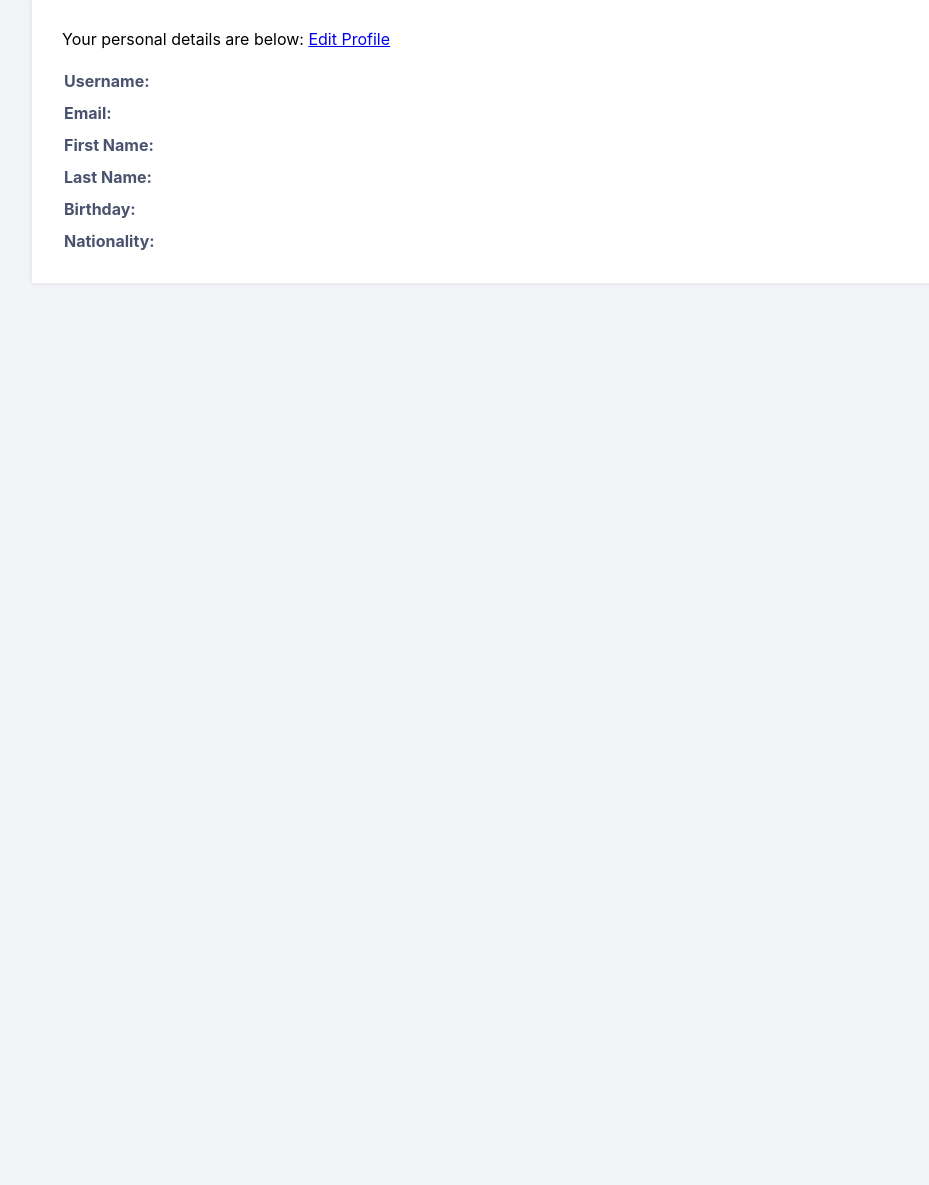
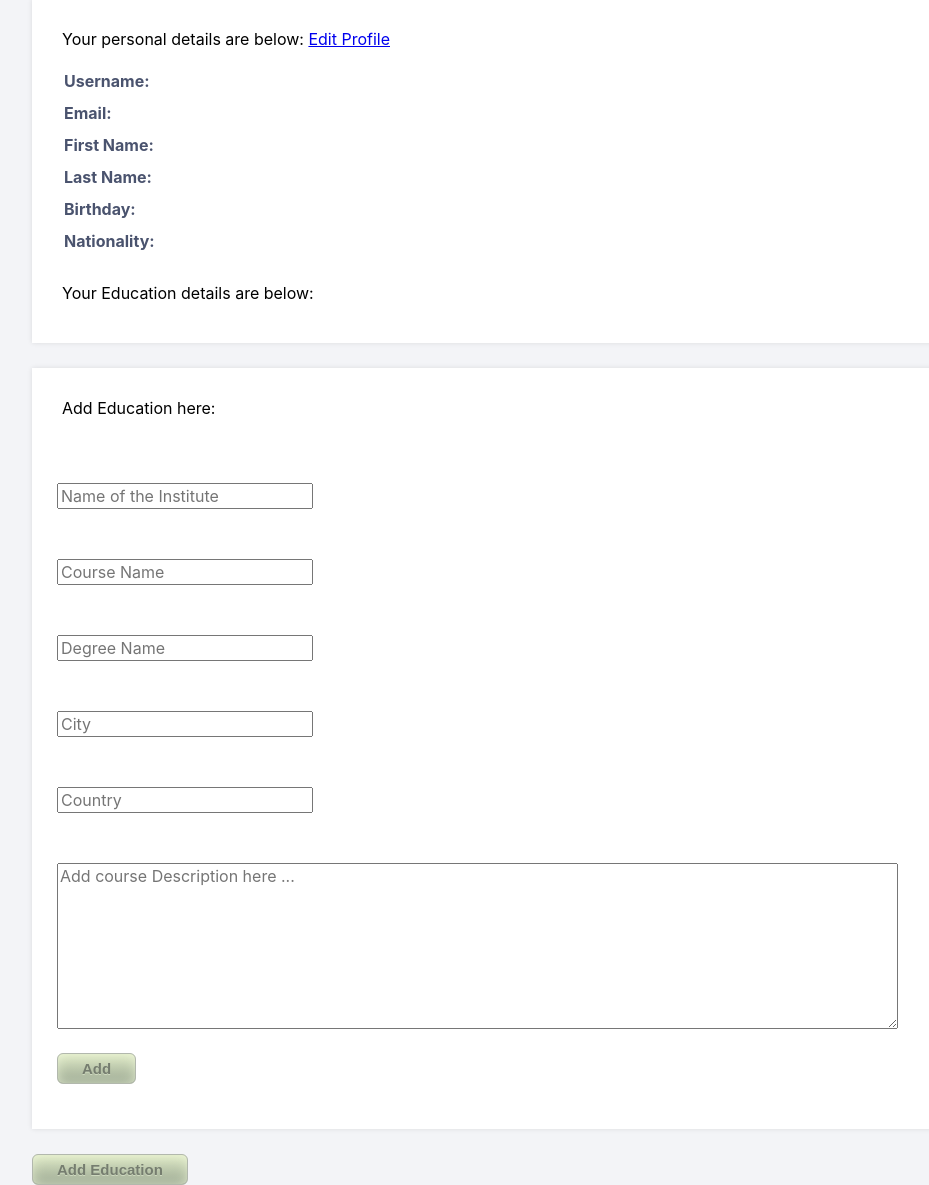
Before and after one commit to jayantamgr/flask_login_app, a Flask app: page /pythonlogin/profile in a window 1280 px wide. Shown: the part 163-1348 px from the top of the page, without its empty margins (108-1037 px from the left). Before the commit the page ends 413 px from the top, so only its background shows below. Run offline with Flask 2, Linux system fonts and the light colour scheme; the visitor is signed in with stand-in values (Sample User, id 1); data that the repository does not hold is empty; some libraries are stand-ins or nearby versions.

Commit message:
added edu

```diff
--- a/main.py
+++ b/main.py
@@ -96,21 +96,46 @@ def home():
 
 @app.route('/pythonlogin/profile')
 def profile():
+    print('x1')
     # Check if user is loggedin
     if 'loggedin' in session:
         # We need all the account info for the user so we can display it on the profile page
         cursor = mysql.connection.cursor(MySQLdb.cursors.DictCursor)
-        cursor.execute('SELECT * FROM accounts JOIN user WHERE user.account_id = %s AND accounts.id = %s', [session['id'], session['id']])
+        cursor.execute('SELECT * FROM accounts JOIN user WHERE user.account_id = %s AND accounts.id = %s', (session['id'], session['id']))
         account = cursor.fetchone()
         # Show the profile page with account info
-        return render_template('profile.html', account=account)
+        cursor.execute('SELECT * FROM education WHERE account_id = %s', [session['id'], ])
+        education = cursor.fetchall()
+        print(education)
+        return render_template('profile.html', account=account, education=education)
     # User is not loggedin redirect to login page
     return redirect(url_for('login'))
 
 @app.route('/pythonlogin/profile/editprofile', methods = ['GET', 'POST', 'PUT'])
 def editprofile():
+	if 'loggedin' in session:
+		if request.method == 'POST':
+			print('x1') # and 'course' in request.form and 'institute' in request.form:
+			institute = request.form['institute_name']
+			course = request.form['course_name']
+			degree = request.form['degree']
+			country = request.form['country']
+			city = request.form['city']
+			description = request.form['Description']
+			print(description)
+			cursor = mysql.connection.cursor(MySQLdb.cursors.DictCursor)
+			cursor.execute('SELECT * FROM user WHERE account_id = %s', (session['id'], ))
+			uid = cursor.fetchone()
+			print(uid['id'])
+			cursor.execute('INSERT INTO education VALUES (NULL, %s, %s, %s, %s, %s, %s, %s, %s)', (institute, course, degree, city, country, description, uid['id'], session['id'] ))
+			mysql.connection.commit()
+			return redirect(url_for('profile'))
 	return render_template('editprofile.html')
-	"""
+
+
+
+
+"""
 	if 'loggedin' in session:
 		firstname = request.form['firstname']
 		lastname = request.form['lastname']
--- a/static/style.css
+++ b/static/style.css
@@ -55,6 +55,16 @@ body {
   	background-color: #3274d6;
   	color: #ffffff;
 }
+
+.addeducation form label {
+    display: flex;
+    justify-content: center;
+    align-items: center;
+    width: 50px;
+    height: 50px;
+    color: #ffffff;
+}
+
 .login form input[type="password"], .login form input[type="text"], .login form input[type="email"], .register form input[type="password"], .register form input[type="text"], .register form input[type="email"] {
   	width: 310px;
   	height: 50px;
--- a/templates/profile.html
+++ b/templates/profile.html
@@ -40,5 +40,127 @@
             <td>{{ account['nationality'] }}</td>
         </tr>
     </table>
+<br>
+    <p>Your Education details are below: </p>
+{% for item in education %}
+    <table style="width:100%; background-color: #b5a98a; border-radius: 10px;">
+
+        <tr>
+                <td>Institute Name:</td>
+                <td>{{ item['institute_name'] }}</td>
+        </tr>
+
+
+        <tr>
+                <td>Course:</td>
+                <td>{{ item['course_name'] }}</td>
+        </tr>
+
+        <tr>
+                <td>Degree:</td>
+                <td>{{ item['degree'] }}</td>
+        </tr>
+
+        <tr>
+                <td>City:</td>
+                <td>{{ item['city'] }}</td>
+        </tr>
+
+        <tr>
+                <td>Country:</td>
+                <td>{{ item['country'] }}</td>
+        </tr>
+        <tr>
+                <td>Description of your study:</td>
+                <td>{{ item['Description'] }}</td>
+        </tr>
+
+    </table>
+    <br>
+{% endfor %}
+
 </div>
+
+<div class="addeducation" id="education">
+    <body>
+    <p>Add Education here:</p>
+    <form action="{{ url_for('editprofile') }}" method="post">
+        <label for="institute_name">
+            <i class=""></i>
+        </label>
+        <input type="text" name="institute_name" placeholder="Name of the Institute" id="institute_name">
+
+        <label for="course_name">
+            <i class=""></i>
+        </label>
+        <input type="text" name="course_name" placeholder="Course Name" id="course_name" required>
+
+        <label for="degree">
+            <i class=""></i>
+        </label>
+        <input type="text" name="degree" placeholder="Degree Name" id="degree" required>
+
+        <label for="city">
+            <i class=""></i>
+        </label>
+        <input type="text" name="city" placeholder="City" id="city" required>
+
+        <label for="country">
+            <i class=""></i>
+        </label>
+        <input type="text" name="country" placeholder="Country" id="country" required>
+
+        <label for="Description">
+            <i class=""></i>
+        </label>
+        <textarea type="text" name="Desription" rows="8" cols="80" placeholder="Add course Description here ..."></textarea>
+
+        <div class="msg">{{ msg }}</div>
+        <br>
+        <input type="submit" value="Add" class="myButton">
+    </form>
+    <br>
+</div>
+
+<button onclick="myFunction()" class="myButton">Add Education</button>
+
+<script>
+    function myFunction() {
+      var x = document.getElementById("education");
+      if (x.style.display === "none") {
+        x.style.display = "block";
+      } else {
+        x.style.display = "none";
+      }
+    }
+</script>
+<style>
+    .myButton {
+        box-shadow:inset 0px 0px 14px -3px #f2fadc;
+        background:linear-gradient(to bottom, #dbe6c4 5%, #9ba892 100%);
+        background-color:#dbe6c4;
+        border-radius:6px;
+        border:1px solid #b2b8ad;
+        display:inline-block;
+        cursor:pointer;
+        color:#757d6f;
+        font-family:Arial;
+        font-size:15px;
+        font-weight:bold;
+        padding:6px 24px;
+        text-decoration:none;
+        text-shadow:0px 1px 0px #ced9bf;
+    }
+    .myButton:hover {
+        background:linear-gradient(to bottom, #9ba892 5%, #dbe6c4 100%);
+        background-color:#9ba892;
+    }
+    .myButton:active {
+        position:relative;
+        top:1px;
+    }
+
+</style>
+</body>
+
 {% endblock %}
```
Also changed, not shown: templates/editprofile.html (+53 -3 lines).
